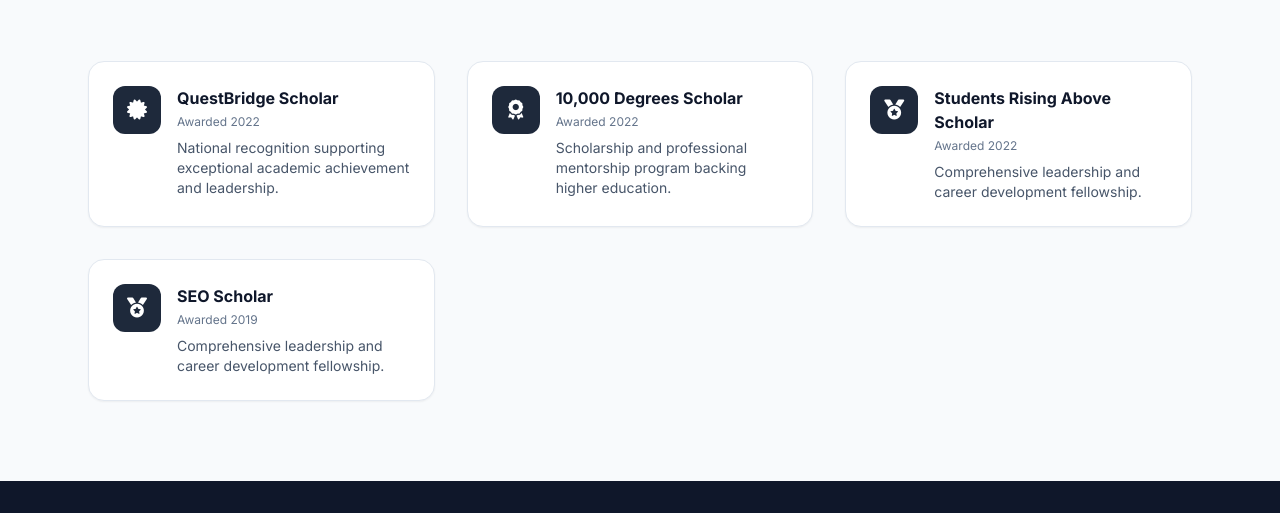
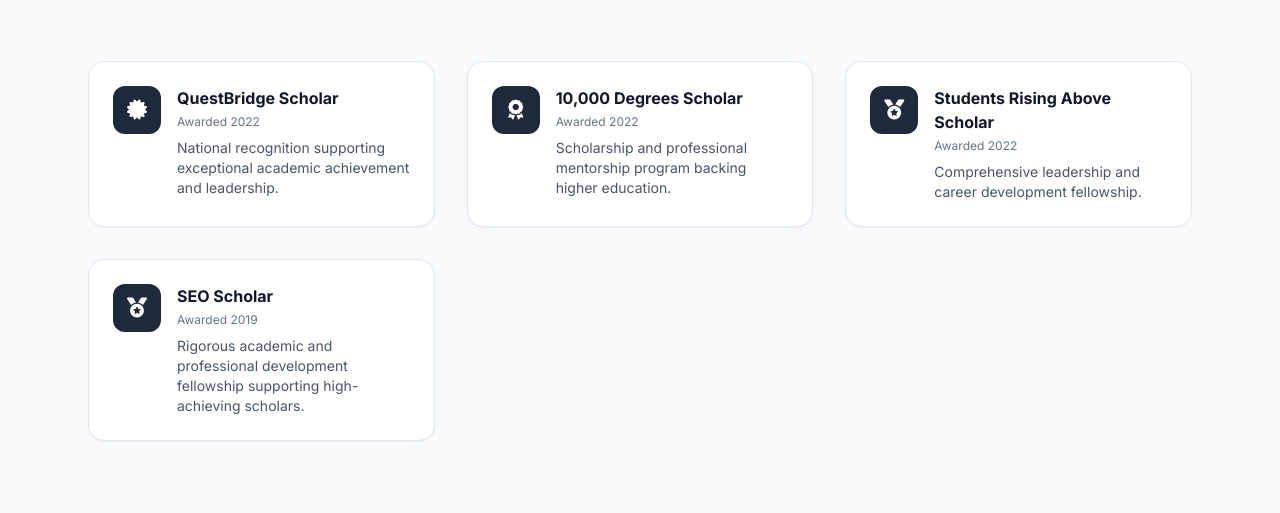
Before and after one commit to Fabrizio-88/Gerald-Aguirre-Portfolio, a plain HTML site: page index.html in a window 1280 px wide. Shown: the part 7200-7713 px from the top of the page. Drawn offline with nearby package versions, Linux system fonts and the light colour scheme.

Commit message:
Revise SEO Scholar fellowship description
Updated description of the SEO Scholar fellowship.

```diff
--- a/index.html
+++ b/index.html
@@ -721,7 +721,7 @@
                     <div>
                         <h3 class="font-bold text-slate-900 text-base mb-1">SEO Scholar</h3>
                         <p class="text-xs text-slate-500 mb-2">Awarded 2019</p>
-                        <p class="text-sm text-slate-600">Comprehensive leadership and career development fellowship.</p>
+                        <p class="text-sm text-slate-600">Rigorous academic and professional development fellowship supporting high-achieving scholars.</p>
                     </div>
             </div>
         </div>
```
